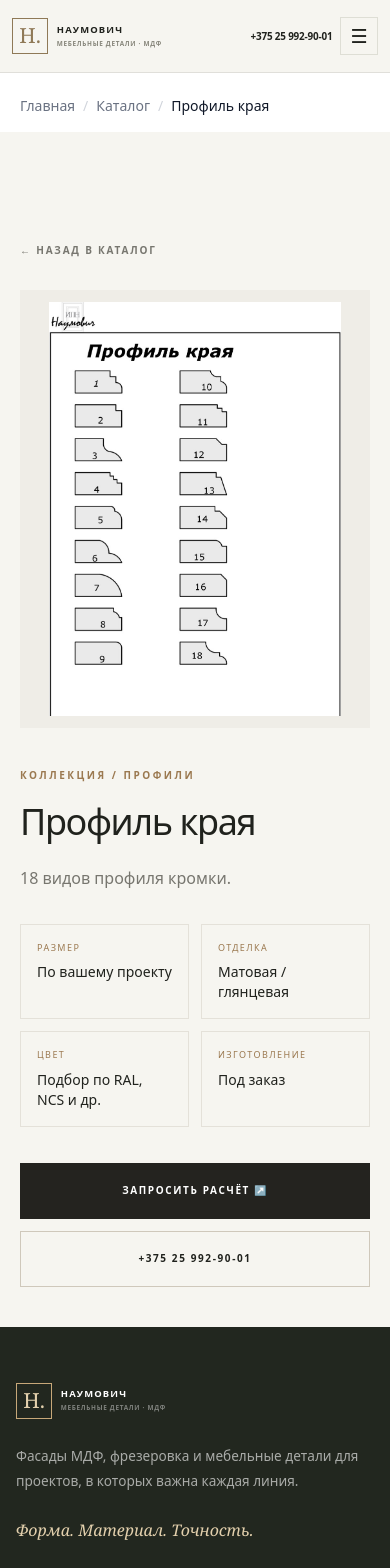
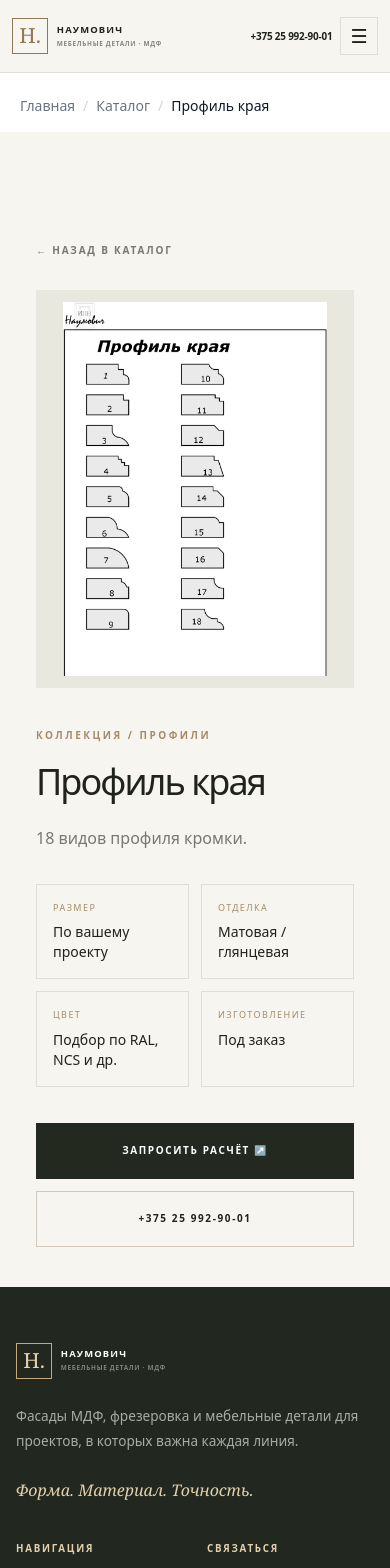
Before and after one commit to IljaBelousow/naumovich-site, a Next.js app: page /catalog/edge-profile in a window 390 px wide. Shown: the top 1568 px of the page. Built offline with nearby package versions, Linux system fonts and the light colour scheme.

Commit message:
Unify catalog and portfolio detail page styling

```diff
--- a/src/app/globals.css
+++ b/src/app/globals.css
@@ -374,3 +374,20 @@ img { display: block; }
   .portfolio-grid,.milling-grid { grid-template-columns:repeat(2,minmax(0,1fr)); gap:1.6rem .8rem; }
   .portfolio-section + .portfolio-section { margin-top:4rem; }
 }
+
+/* Shared details pages */
+.catalog-detail-page > div,.portfolio-detail-page > div { width:min(100% - 3rem,1560px); }
+.catalog-detail-page button,.portfolio-detail-page button { cursor:pointer; }
+.catalog-detail-page a:hover,.portfolio-detail-page a:hover { color:#92754d; }
+.catalog-detail-page h1,.portfolio-detail-page h1 { letter-spacing:-.055em; }
+.catalog-detail-page .bg-\[\#efede7\],.portfolio-detail-page .bg-gray-100 { background:#e9e8df; }
+.catalog-detail-page .border-\[\#e4e1d9\],.portfolio-detail-page .border-gray-200 { border-color:var(--line); }
+.catalog-detail-page .text-\[\#77766f\],.portfolio-detail-page .text-gray-400 { color:var(--muted); }
+.catalog-detail-page .bg-\[\#24231f\],.portfolio-detail-page .bg-gray-900 { background:var(--olive-deep); }
+.catalog-detail-page .bg-\[\#24231f\]:hover,.portfolio-detail-page .bg-gray-900:hover { background:#535c48; }
+.catalog-detail-page .text-\[\#9b7950\] { color:#a58c67; }
+.catalog-detail-page img,.portfolio-detail-page img { transition:transform .6s cubic-bezier(.2,.75,.2,1); }
+.catalog-detail-page .group:hover img,.portfolio-detail-page .group:hover img { transform:scale(1.035); }
+@media(max-width:600px) {
+  .catalog-detail-page > div,.portfolio-detail-page > div { width:calc(100% - 2rem); }
+}
```
